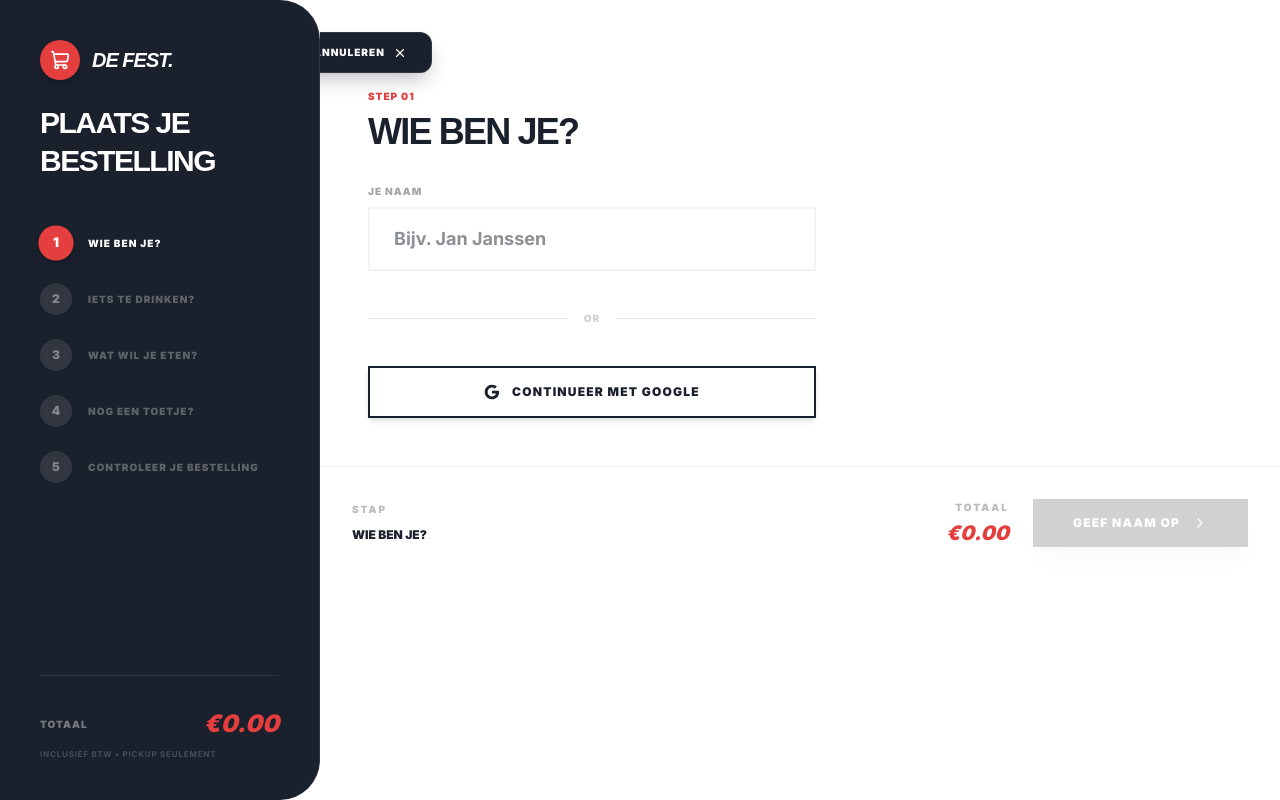
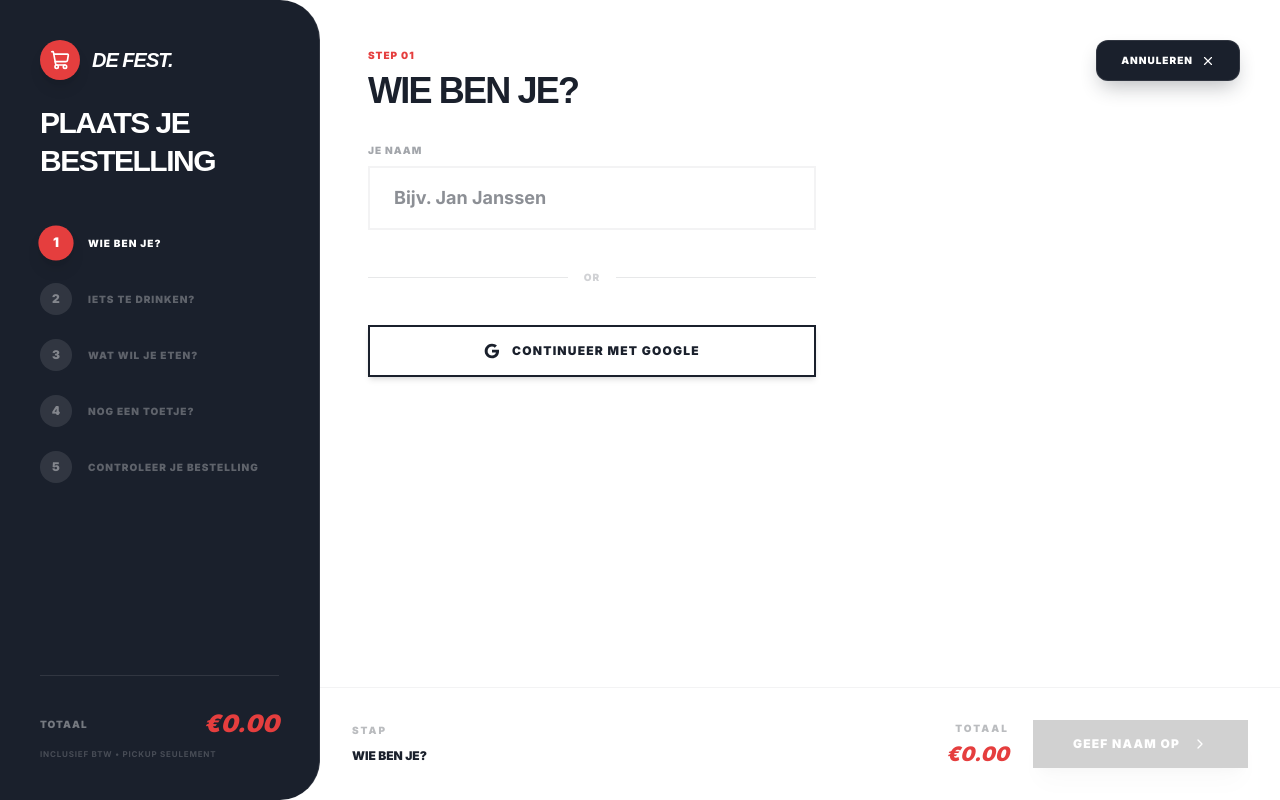
Before and after one commit to maximetdoucet-glitch/Cafeteria-De-Fest, a Next.js app: page /order in a window 1280 px wide. Built offline with nearby package versions, Linux system fonts and the light colour scheme.

Commit message:
Final fix for cancel button position and layout stability

```diff
--- a/src/app/order/page.tsx
+++ b/src/app/order/page.tsx
@@ -41,6 +41,17 @@ export default function OrderPage() {
   return (
     <div className="w-full h-screen h-[100dvh] bg-white flex flex-col md:flex-row relative overflow-hidden overscroll-none">
       {/* Cancel / Close Button */}
+      {step !== 'success' && (
+        <button
+          onClick={closeOrder}
+          aria-label="Annuleer bestelling"
+          title="Annuleren"
+          className="btn-premium-secondary shimmer !fixed !top-10 !right-10 z-[100] flex items-center gap-2 !px-6 !py-3 !text-[10px] !rounded-xl group"
+        >
+          <span>Annuleren</span>
+          <X size={14} className="group-hover:scale-125 transition-transform" />
+        </button>
+      )}
 
       {/* Sidebar - Progress & Information (Desktop) */}
       <div className="hidden md:flex w-80 h-full bg-brand-charcoal p-10 flex-col justify-between text-white border-r border-white/10 shrink-0 md:rounded-r-[2.5rem] z-20">
@@ -85,19 +96,7 @@ export default function OrderPage() {
       </div>
 
       {/* Main Content Area - Grid restricted height on mobile */}
-      <div className="flex-1 flex flex-col md:block md:relative grid grid-rows-[auto_1fr_auto] h-full overflow-hidden">
-        {/* Cancel / Close Button */}
-        {step !== 'success' && (
-          <button
-            onClick={closeOrder}
-            aria-label="Annuleer bestelling"
-            title="Annuleren"
-            className="btn-premium-secondary shimmer absolute top-8 right-8 z-50 flex items-center gap-2 !px-6 !py-3 !text-[10px] !rounded-xl group"
-          >
-            <span>Annuleren</span>
-            <X size={14} className="group-hover:scale-125 transition-transform" />
-          </button>
-        )}
+      <div className="flex-1 flex flex-col h-full overflow-hidden relative">
         {/* Mobile Progress Bar - Only visible on mobile */}
         <div className="md:hidden flex items-center justify-between px-6 pb-4 pt-8 bg-white border-b border-brand-charcoal/5 shrink-0 shadow-sm z-50">
           {steps.map((s, idx) => (
```
